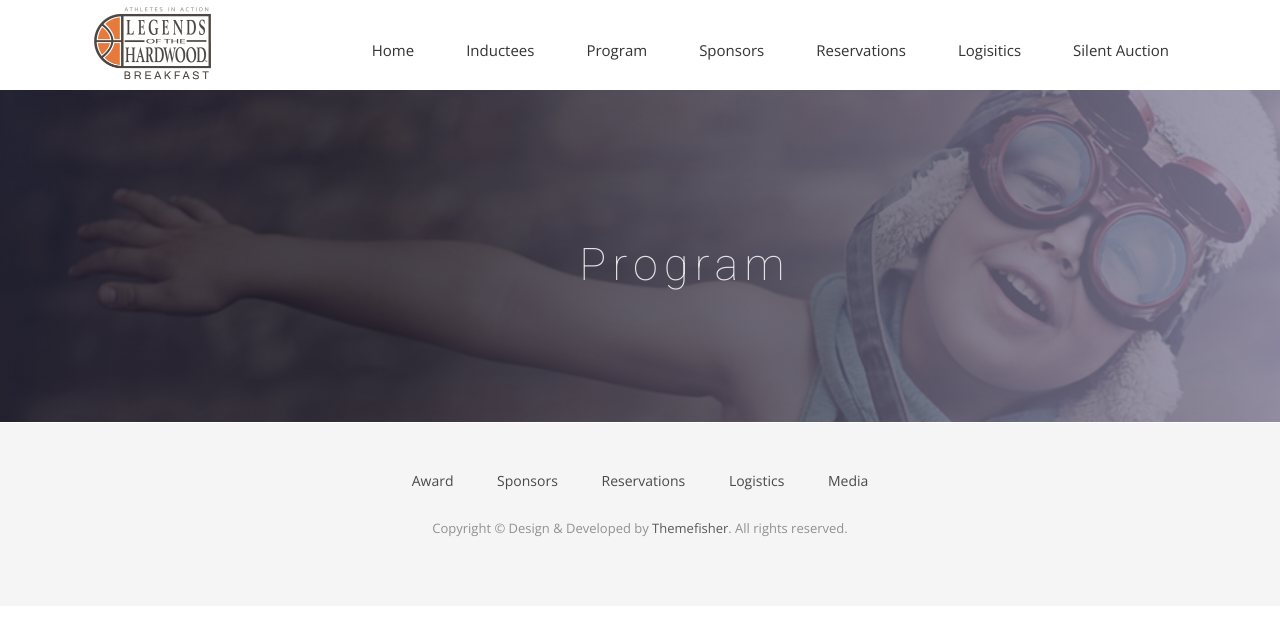
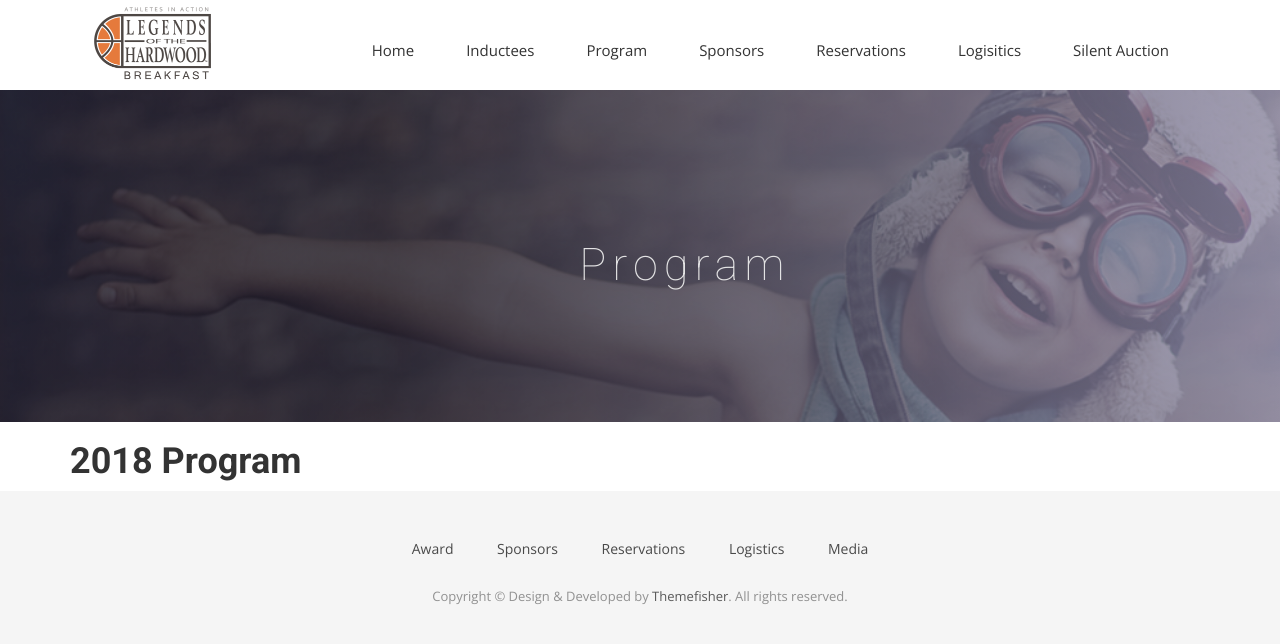
Before and after one commit to CruGlobal/NightofChampions, a Jekyll site: the page built from program.markdown, in a window 1280 px wide. Shown: the top 644 px of the page. Built offline with Jekyll 4.4.1, drawn with Linux system fonts in a browser that asks for light colours; nearby versions of some CDN libraries; some web fonts are replaced; our own code applies the rules of GitHub Pages for plain Markdown files.

Commit message:
Updated Program

```diff
--- a/program.markdown
+++ b/program.markdown
@@ -3,3 +3,5 @@ title: Program
 date: 2017-11-13 14:50:00 Z
 position: 1
 ---
+
+# **2018 Program**
```
